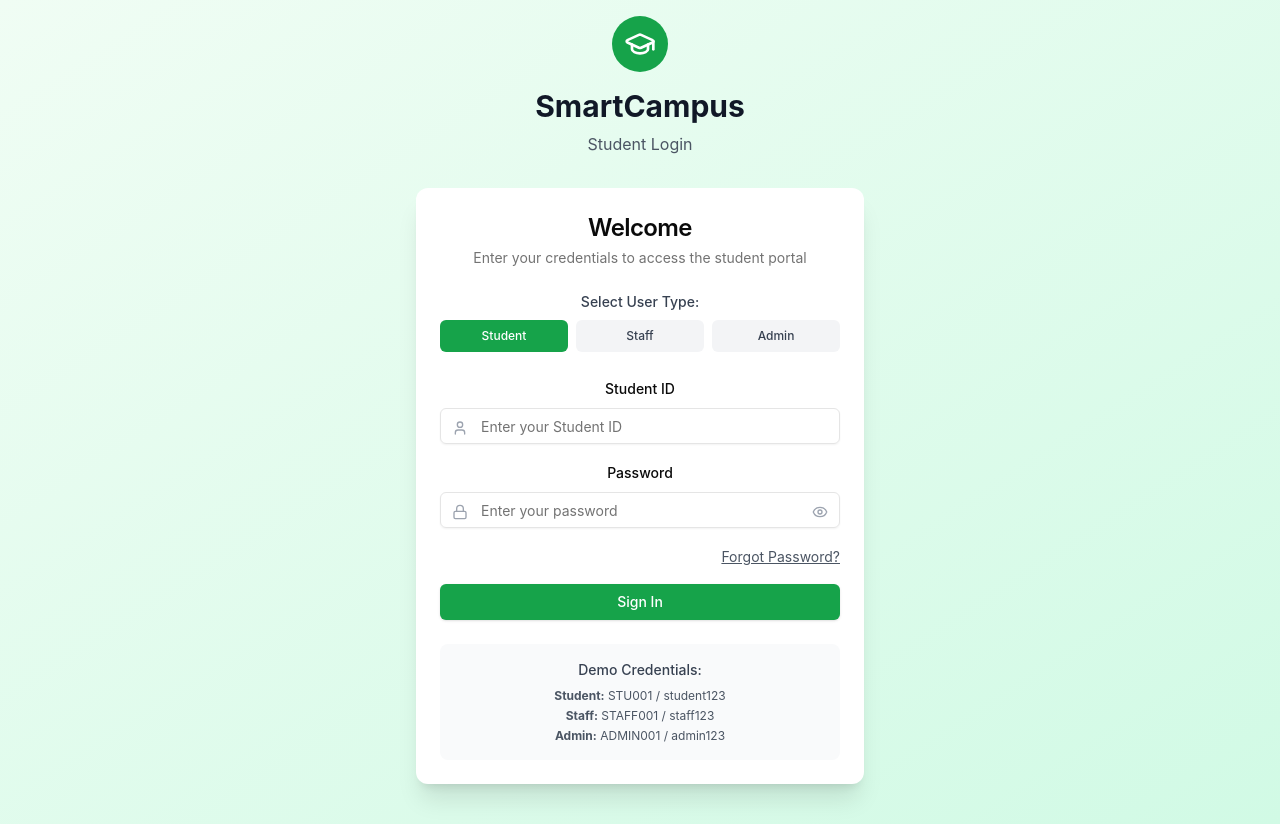
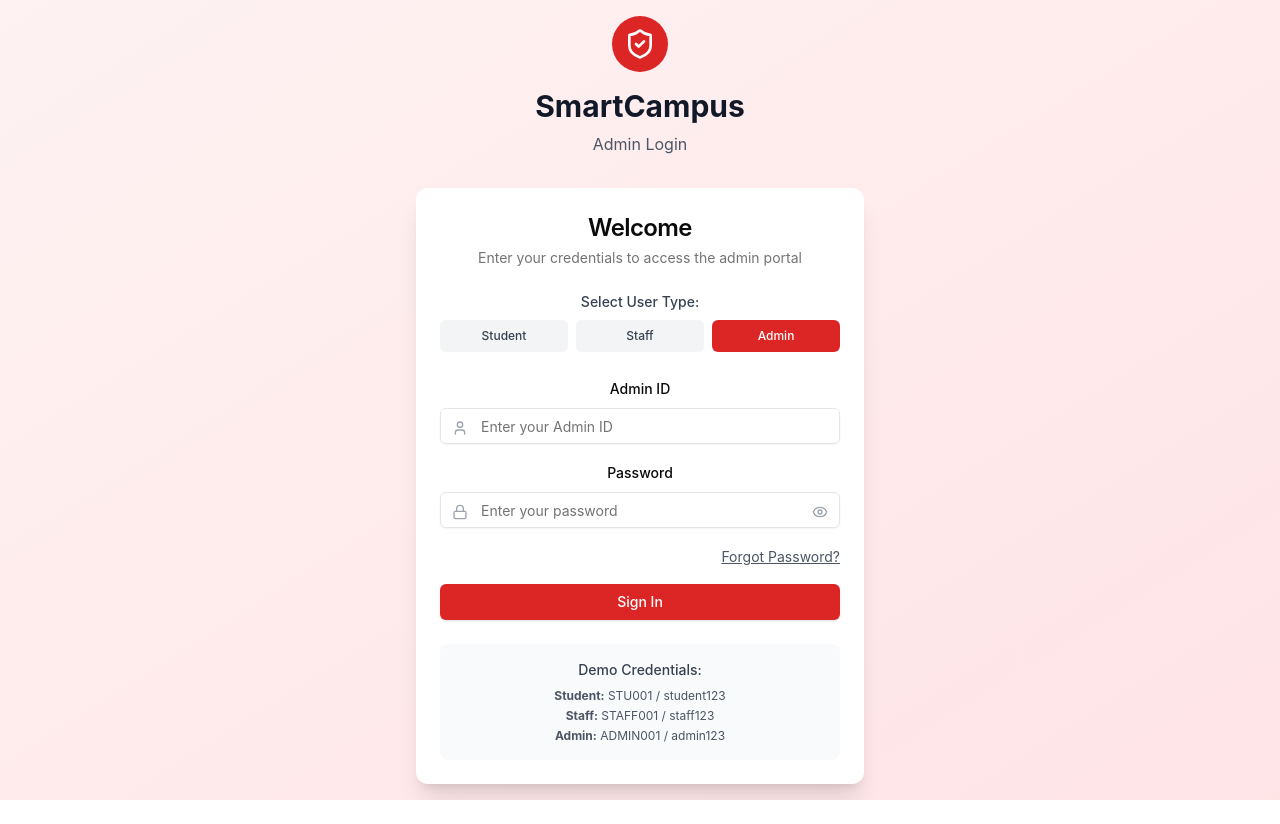
Before and after one commit to akashakash05777-cpu/Smart-Campus-ERP, a React (Create React App) app: page / in a window 1280 px wide. After the commit the page ends 800 px from the top, so only its background shows below. Built offline with nearby package versions, Linux system fonts and the light colour scheme.

Commit message:
Remove  2024 SmartCampus footer from auth pages (Login, UnifiedLogin, StudentLogin)

```diff
--- a/src/App.js
+++ b/src/App.js
@@ -26,7 +26,6 @@ import AttendanceManagement from "./components/AttendanceManagement";
 import StaffManagement from "./components/StaffManagement";
 import TransportManagement from "./components/TransportManagement";
 import LibraryManagement from "./components/LibraryManagement";
-import Notifications from "./components/Notifications";
 import Settings from "./components/Settings";
 
 // Role-based route protection
@@ -116,11 +115,6 @@ const ProtectedApp = () => {
           </Layout>
         } />
         <Route path="/leave-requests" element={<Layout><LeaveRequests /></Layout>} />
-        <Route path="/notifications" element={
-          <Layout>
-            <Notifications />
-          </Layout>
-        } />
         <Route path="/admissions" element={<Layout><Admissions /></Layout>} />
         <Route
           path="/fees"
--- a/src/components/Layout.js
+++ b/src/components/Layout.js
@@ -79,7 +79,6 @@ const Layout = ({ children }) => {
         { name: 'Attendance', href: '/attendance', icon: CheckCircle },
         { name: 'Students', href: '/students', icon: Users },
         { name: 'Leave Requests', href: '/leave-requests', icon: Bell },
-        { name: 'Notifications', href: '/notifications', icon: Bell },
         { name: 'Profile', href: '/settings', icon: Settings }
       ];
     }
@@ -95,7 +94,6 @@ const Layout = ({ children }) => {
       { name: 'Library', href: '/library', icon: BookOpen, roles: ['Administrator', 'IT Admin'] },
       { name: 'Transport', href: '/transport', icon: Truck, roles: ['Administrator', 'IT Admin'] },
       { name: 'Staff Management', href: '/staff', icon: UserCheck, roles: ['Administrator', 'IT Admin'] },
-      { name: 'Notifications', href: '/notifications', icon: Bell, roles: ['Administrator', 'IT Admin'] },
       { name: 'Settings', href: '/settings', icon: Settings, roles: ['Administrator', 'IT Admin'] },
     ];
 
@@ -113,52 +111,7 @@ const Layout = ({ children }) => {
            (href === '/dashboard' && currentPath === '/dashboard');
   };
 
-  const NotificationDropdown = () => (
-    <div className="absolute right-0 mt-2 w-80 bg-white rounded-lg shadow-lg border border-gray-200 z-50">
-      <div className="p-4 border-b border-gray-200">
-        <div className="flex items-center justify-between">
-          <h3 className="font-semibold text-gray-900">Notifications</h3>
-          <Button
-            variant="ghost"
-            size="sm"
-            onClick={() => setShowNotifications(false)}
-          >
-            <X className="h-4 w-4" />
-          </Button>
-        </div>
-      </div>
-      <div className="max-h-80 overflow-y-auto">
-        {mockNotifications.slice(0, 5).map((notification) => (
-          <div
-            key={notification.id}
-            className={`p-4 border-b border-gray-100 hover:bg-gray-50 transition-colors ${
-              !notification.read ? 'bg-blue-50' : ''
-            }`}
-          >
-            <div className="flex items-start space-x-3">
-              <div className={`w-2 h-2 rounded-full mt-2 ${!notification.read ? 'bg-red-500' : 'bg-gray-300'}`} />
-              <div className="flex-1">
-                <p className="text-sm font-medium text-gray-900">{notification.title}</p>
-                <p className="text-sm text-gray-600 mt-1">{notification.message}</p>
-                <p className="text-xs text-gray-400 mt-2">
-                  {new Date(notification.timestamp).toLocaleString()}
-                </p>
-              </div>
-            </div>
-          </div>
-        ))}
-      </div>
-      <div className="p-4 border-t border-gray-200">
-        <Link
-          to="/notifications"
-          className="text-sm text-blue-600 hover:text-blue-800 font-medium"
-          onClick={() => setShowNotifications(false)}
-        >
-          View all notifications →
-        </Link>
-      </div>
-    </div>
-  );
+  const NotificationDropdown = () => null;
 
   return (
     <div className="min-h-screen bg-gray-100">
@@ -233,25 +186,7 @@ const Layout = ({ children }) => {
             </Button>
 
             {/* Notification Bell */}
-            <div className="relative">
-              <Button
-                variant="ghost"
-                size="sm"
-                onClick={() => setShowNotifications(!showNotifications)}
-                className="relative"
-              >
-                <Bell className="h-5 w-5" />
-                {unreadCount > 0 && (
-                  <Badge
-                    variant="destructive"
-                    className="absolute -top-1 -right-1 h-5 w-5 flex items-center justify-center p-0 text-xs bg-red-500"
-                  >
-                    {unreadCount}
-                  </Badge>
-                )}
-              </Button>
-              {showNotifications && <NotificationDropdown />}
-            </div>
+            {/* Notifications removed */}
 
             {/* User Profile Dropdown */}
             <DropdownMenu>
--- a/src/components/StudentLogin.js
+++ b/src/components/StudentLogin.js
@@ -189,10 +189,6 @@ const StudentLogin = () => {
           </CardContent>
         </Card>
 
-        {/* Footer */}
-        <div className="text-center mt-6 text-sm text-gray-500">
-
-        </div>
       </div>
     </div>
   );
--- a/src/components/UnifiedLogin.js
+++ b/src/components/UnifiedLogin.js
@@ -12,14 +12,14 @@ const UnifiedLogin = () => {
 
   // User type selection
   const [currentRole, setCurrentRole] = useState({
-    key: 'student',
-    placeholder: 'Student ID',
-    title: 'Student Login',
-    description: 'Enter your credentials to access the student portal',
-    bgGradient: 'from-green-50 to-emerald-100',
-    iconBg: 'bg-green-600',
-    icon: <GraduationCap className="h-8 w-8 text-white" />,
-    buttonColor: 'bg-green-600 hover:bg-green-700 text-white'
+    key: 'admin',
+    placeholder: 'Admin ID',
+    title: 'Admin Login',
+    description: 'Enter your credentials to access the admin portal',
+    bgGradient: 'from-red-50 to-rose-100',
+    iconBg: 'bg-red-600',
+    icon: <ShieldCheck className="h-8 w-8 text-white" />,
+    buttonColor: 'bg-red-600 hover:bg-red-700 text-white'
   });
 
   // Role configurations
@@ -369,10 +369,7 @@ const UnifiedLogin = () => {
           </CardContent>
         </Card>
 
-        {/* Footer */}
-        <div className="text-center mt-6 text-sm text-gray-500">
 
-        </div>
       </div>
     </div>
   );
```
